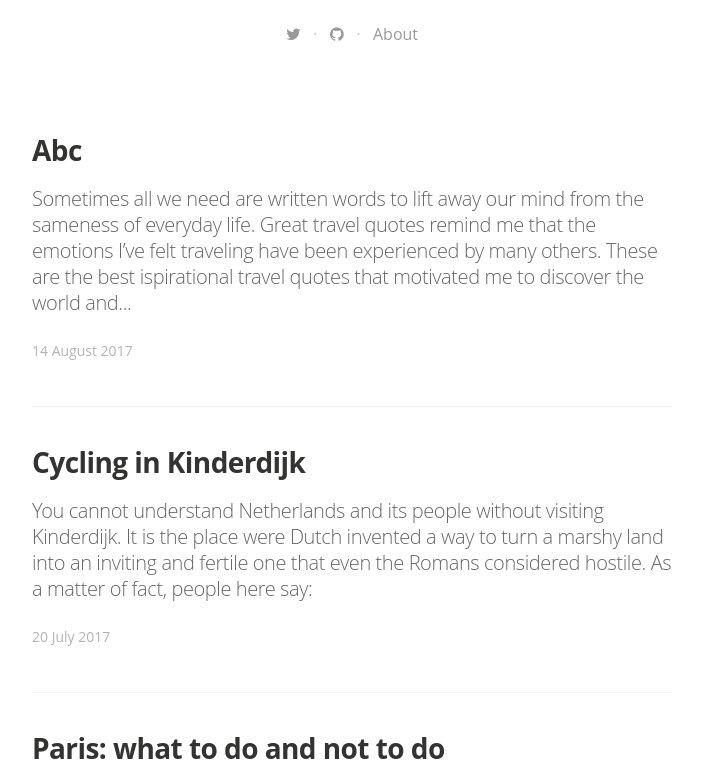
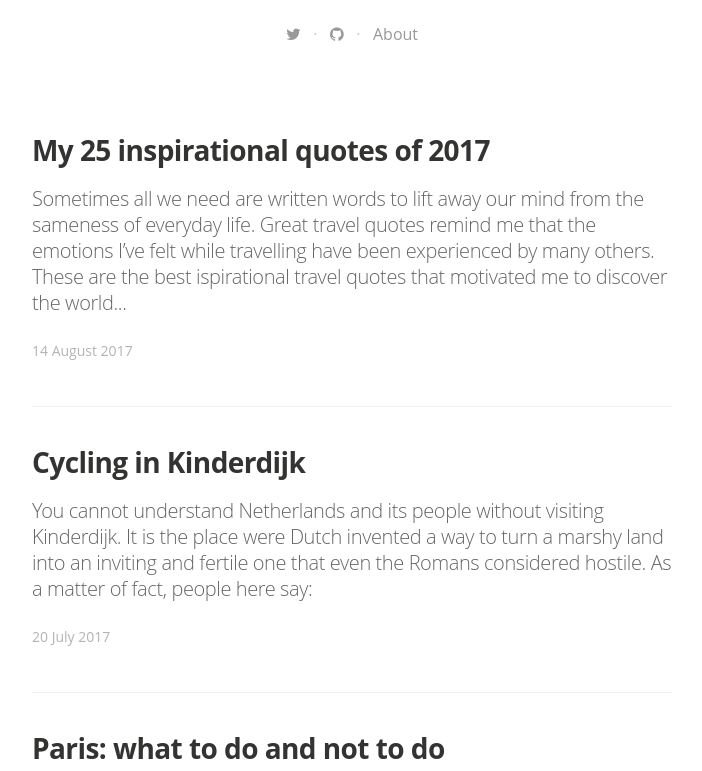
Before and after one commit to enicasoldo/allthesmalltrips.life, a Jekyll site: the page built from index.html, in a window 1280 px wide and 900 px high, scrolled down 487 px, cut to the strip 129-900 px from the top of the window. Shown: the whole strip, without its empty margins (288-990 px from the left). Built offline with Jekyll 4.4.1, drawn with Linux system fonts in a browser that asks for light colours; nearby versions of some CDN libraries; some web fonts are replaced; the list of posts is cut into pages by our own code.

Commit message:
Update 2017-08-14-abc.md

```diff
--- a/_posts/2017-08-14-abc.md
+++ b/_posts/2017-08-14-abc.md
@@ -1,12 +1,12 @@
 ---
 Layout: post
-title: "Abc"
+title: "My 25 inspirational quotes of 2017"
 categories: inspirtions
-tags: [trips, Ireland, Dublin, food, hotels, architecture, river, Guinness, travels, onedaytrip]
+tags: [trips, world, words, food, cultures, places, roads, travels, soul, people]
 image:
 ---
 Sometimes all we need are **written words** to lift away our mind from the sameness of everyday life.
-Great travel quotes remind me that the emotions I’ve felt traveling have been experienced by many others. These are the **best ispirational travel quotes** that motivated me to discover the **world** and **myself** durind the last year and I hope you can do the same in the next time.
+Great travel quotes remind me that the emotions I've felt while travelling have been experienced by many others. These are the **best ispirational travel quotes** that motivated me to discover the **world** and **myself** durind the last year: I hope they can inspire you and your next adventures as deeply as they did with me.
 
 
 
```
